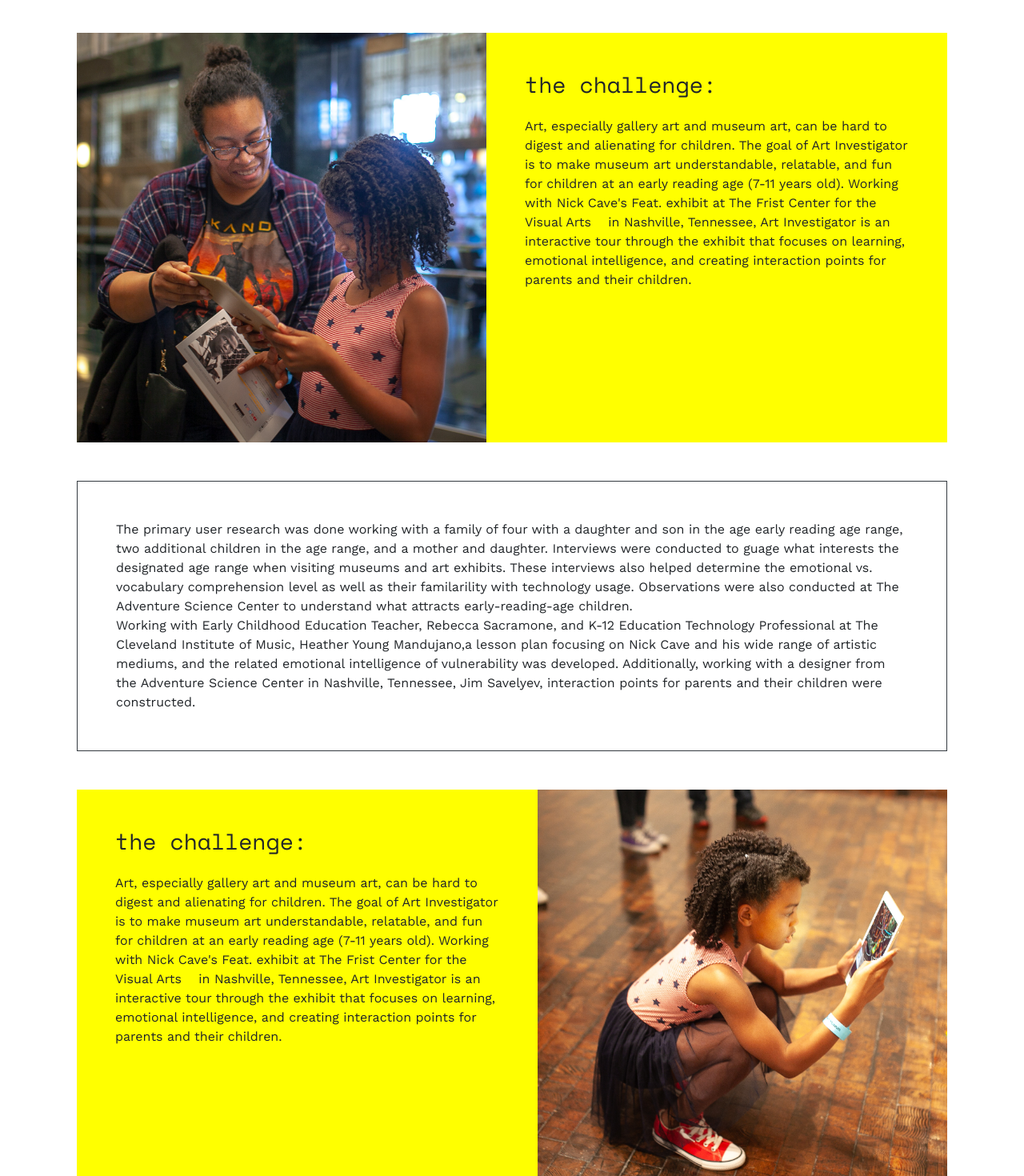
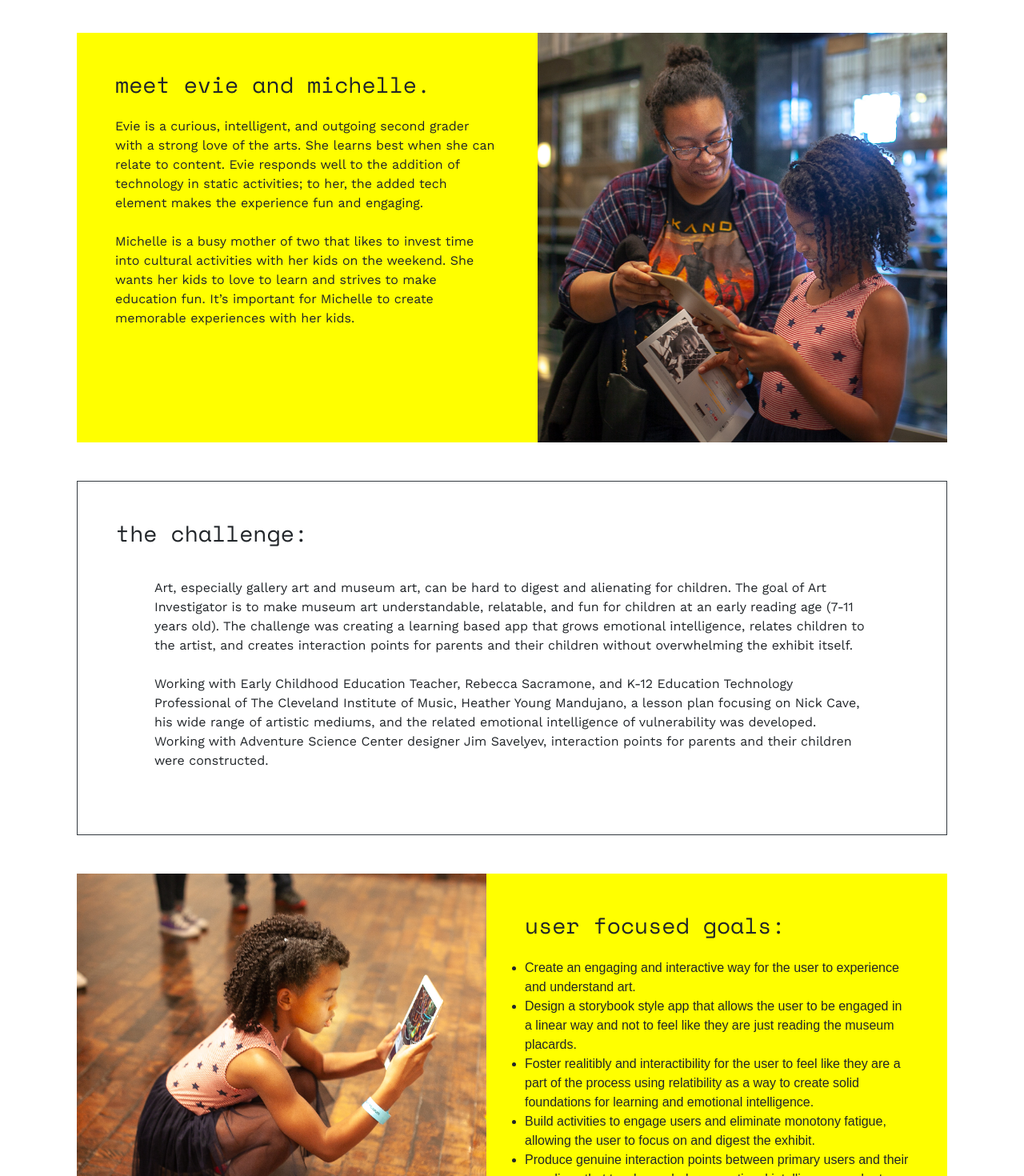
Before and after one commit to mulhollen/lindsaymulhollen, a React (Create React App) app: page /ArtInvestigator in a window 1280 px wide. Shown: the part 1330-2800 px from the top of the page at 80% size. Built offline with nearby package versions, Linux system fonts and the light colour scheme; the HTML template or start-up script is replaced by a standard one.

Commit message:
art investigator case study

```diff
--- a/package.json
+++ b/package.json
@@ -1,14 +1,15 @@
 {
-  "homepage": "http://mulhollen.github.io/lindsaymulhollen",
   "name": "lindsay-mulhollen",
   "version": "0.1.0",
   "private": true,
+  "homepage": "http://mulhollen.github.io/lindsaymulhollen",
   "dependencies": {
     "bootstrap": "^4.0.0-alpha.6",
     "emojis": "^1.0.10",
     "react": "^16.3.1",
     "react-dom": "^16.3.1",
     "react-router-dom": "^4.2.2",
+    "react-router-transition": "^1.2.1",
     "react-scripts": "1.1.4",
     "reactstrap": "^5.0.0-beta.3"
   },
--- a/src/App.css
+++ b/src/App.css
@@ -51,6 +51,7 @@ color: #000;
   text-decoration: none !important;
 }
 
+.active,
 .nav-link:active {
   color: #000;
   background-color: yellow;
--- a/src/ArtInvestigator.js
+++ b/src/ArtInvestigator.js
@@ -11,6 +11,7 @@ import liv from './img/ArtInvestigator/liv_app_2.jpg';
 import challenge from './img/ArtInvestigator/challenge.jpg';
 import search from './img/ArtInvestigator/search.jpg';
 import main from './img/ArtInvestigator/mainscreen.jpg';
+import soundsuit from './img/ArtInvestigator/soundsuit-square.jpg';
 
 class ArtInvestigator extends Component {
     render() {
@@ -20,22 +21,60 @@ class ArtInvestigator extends Component {
                 <img class="w-100 mt-5" src={main} alt="" />
                 <div className="d-flex justify-content-center flex-column port-h1 bodyWidth">
                     <h1 className="mt-5 text-center portH1">What do you call an aligator wearing a vest?</h1>
-                    <h3 className="m-5">Learn about art + grow emotional intelligence the fun way. Art Investigator is an accompaninment app for The Frist Museum's <i>Feat.</i> exhibit by Nick Cave. Focusing on building emotional intelligence, interest in art, and creating points of interaction for children ages 7 to 11 and their grownup.</h3>
+                    <h3 className="m-5">Learn about art + grow emotional intelligence the fun way. Art Investigator is an accompaninment app for The Frist Museum's <i>Feat.</i> exhibit by Nick Cave. Focusing on building emotional intelligence, interest in art, and creating points of interaction for children ages 7 to 11 and their grown-up.</h3>
                 </div>
                 <div className="bodyWidth d-flex justify-content-center yellow flex-row mb-3 mx-auto">
+                    <div>
+                        <h3 className="px-5 pt-5">meet evie and michelle.</h3>
+                        <p className="px-5 py-3">
+                            Evie is a curious, intelligent, and outgoing second grader with a strong love of the arts. She learns best when she can relate to content. Evie responds well to the addition of technology in static activities; to her, the added tech element makes the experience fun and engaging.
+                        <br /><br />
+                            Michelle is a busy mother of two that likes to invest time into cultural activities with her kids on the weekend. She wants her kids to love to learn and strives to make education fun. It’s important for Michelle to create memorable experiences with her kids.
+                        </p>
+                    </div>
                     <img className="pl-0 portPic" src={challenge} alt="" />
+                </div>
+                <div class="bodyWidth p-5 my-5 border border-dark">
                     <div>
-                        <h3 className="px-5 pt-5">the challenge:</h3>
-                        <p className="px-5 py-3">Art, especially gallery art and museum art, can be hard to digest and alienating for children. The goal of Art Investigator is to make museum art understandable, relatable, and fun for children at an early reading age (7-11 years old). Working with Nick Cave's Feat. exhibit at The Frist Center for the Visual Arts  in Nashville, Tennessee, Art Investigator is an interactive tour through the exhibit that focuses on learning, emotional intelligence, and creating interaction points for parents and their children.</p>
+                        <h3 className="mb-4">the challenge:</h3>
+                        <p className="px-5 py-3">
+                            Art, especially gallery art and museum art, can be hard to digest and alienating for children. The goal of Art Investigator is to make museum art understandable, relatable, and fun for children at an early reading age (7-11 years old). The challenge was creating a learning based app that grows emotional intelligence, relates children to the artist, and creates interaction points for parents and their children without overwhelming the exhibit itself.<br /><br />
+                            Working with Early Childhood Education Teacher, Rebecca Sacramone, and K-12 Education Technology Professional of The Cleveland Institute of Music, Heather Young Mandujano, a lesson plan focusing on Nick Cave, his wide range of artistic mediums, and the related emotional intelligence of vulnerability was developed. Working with Adventure Science Center designer Jim Savelyev, interaction points for parents and their children were constructed.
+                        </p>
+                    </div>
+                </ div>
+                <div className="bodyWidth d-flex justify-content-center yellow flex-row my-3 mx-auto">
+                    <img className="pl-0 portPic" src={search} alt="" />
+                    <div>
+                        <h3 className="px-5 pt-5">user focused goals:</h3>
+                        <ul className="px-5 py-3">
+                            <li>Create an engaging and interactive way for the user to experience and understand art.</li>
+                            <li>Design a storybook style app that allows the user to be engaged in a linear way and not to feel like they are just reading the museum placards.</li>
+                            <li>Foster realitibly and interactibility for the user to feel like they are a part of the process using relatibility as a way to create solid foundations for learning and emotional intelligence.</li>
+                            <li>Build activities to engage users and eliminate monotony fatigue, allowing the user to focus on and digest the exhibit.</li>
+                            <li>Produce genuine interaction points between primary users and their guardians that teach vocabulary, emotional intelligence, and art.</li>
+                        </ul>
                     </div>
                 </div>
-                <p class="bodyWidth p-5 my-5 border border-dark">The primary user research was done working with a family of four with a daughter and son in the age early reading age range, two additional children in the age range, and a mother and daughter. Interviews were conducted to guage what interests the designated age range when visiting museums and art exhibits. These interviews also helped determine the emotional vs. vocabulary comprehension level as well as their familarility with technology usage. Observations were also conducted at The Adventure Science Center to understand what attracts early-reading-age children.<br />Working with Early Childhood Education Teacher, Rebecca Sacramone, and K-12 Education Technology Professional at The Cleveland Institute of Music, Heather Young Mandujano,a lesson plan focusing on Nick Cave and his wide range of artistic mediums, and the related emotional intelligence of vulnerability was developed. Additionally, working with a designer from the Adventure Science Center in Nashville, Tennessee, Jim Savelyev, interaction points for parents and their children were constructed.</p>
-                <div className="bodyWidth d-flex justify-content-center yellow flex-row my-3 mx-auto">
+                <div class="bodyWidth p-5 my-5 border border-dark">
+                    <h3 className="mb-4">
+                    <i>"Olivia CANNOT stop talking about [Art Investigator]. She came into my bed last night and said she was so happy that she saw how someone else faced their fears. We got to have a great conversation about fears and power!"</i>
+                    </h3>
+                </ div>
+                <div className="bodyWidth d-flex justify-content-center yellow flex-row mb-3 mx-auto">
                     <div>
-                        <h3 className="px-5 pt-5">the challenge:</h3>
-                        <p className="px-5 py-3">Art, especially gallery art and museum art, can be hard to digest and alienating for children. The goal of Art Investigator is to make museum art understandable, relatable, and fun for children at an early reading age (7-11 years old). Working with Nick Cave's Feat. exhibit at The Frist Center for the Visual Arts  in Nashville, Tennessee, Art Investigator is an interactive tour through the exhibit that focuses on learning, emotional intelligence, and creating interaction points for parents and their children.</p>
+                        <h3 className="px-5 pt-5">the exhibit:</h3>
+                        <p className="px-5 py-3">
+                            On first glance <i>Feat.</i> by Nick Cave is delightfully fun and kid accessible. Once you dig deeper into the bright, eclectic art Cave builds, you learn he builds armor that speaks to issues surrounding identity, social justice, specifically race, gun violence, and civic responsibility.
+                        </p>
+                        <p className="px-5 py-3">
+                            Feeling particularly vulnerable after the beating of Rodney King, Cave began unintentionally collecting discarded and forgotten objects and creating soundsuits. Realizing only after the first completion, he had created something that could be worn which would conceal his race, gender, and class.
+                        </p>
+                        <p className="px-5 py-3">
+                            For me, there was a challenge in taking Cave’s feelings and motivations and sharing them with the user in a way that could help her relate without taking away the creativity and imagination evoked by the exhibit. Cave wants his art to spark viewers’ imaginations and aspirations, and it was important for me to let the app convey that as well.
+                        </p>
                     </div>
-                    <img className="pl-0 portPic" src={search} alt="" />
+                    <img className="pl-0 portPic" src={soundsuit} alt="" />
                 </div>
                 <img class="w-100 mt-5" src={liv} alt="" />
                 <Footer />
--- a/src/Nav.js
+++ b/src/Nav.js
@@ -13,6 +13,7 @@ import squiggle from './img/squiggleline.png';
 import logo from './img/lmlogostill.png';
 import gif from './img/lmlogo.gif';
 import ArtInverstigator from './ArtInvestigator.js';
+
 
 class Nav extends Component {
 
--- a/src/Portfolio.js
+++ b/src/Portfolio.js
@@ -25,7 +25,7 @@ class Portfolio extends Component {
                         <div className="hovereffect m-3">
                             <img src={neos} className="w-100" alt="logo" />
                             <div className="overlay">
-                                <h2>NDT<br />+ ODI</h2>
+                                <h2>Neos<br />Dance<br />Theatre</h2>
                             </div>
                         </div>
                     </div>
```
Also changed, not shown: src/img/ArtInvestigator/soundsuit-square.jpg (added), src/img/ArtInvestigator/soundsuit.jpg (added).
